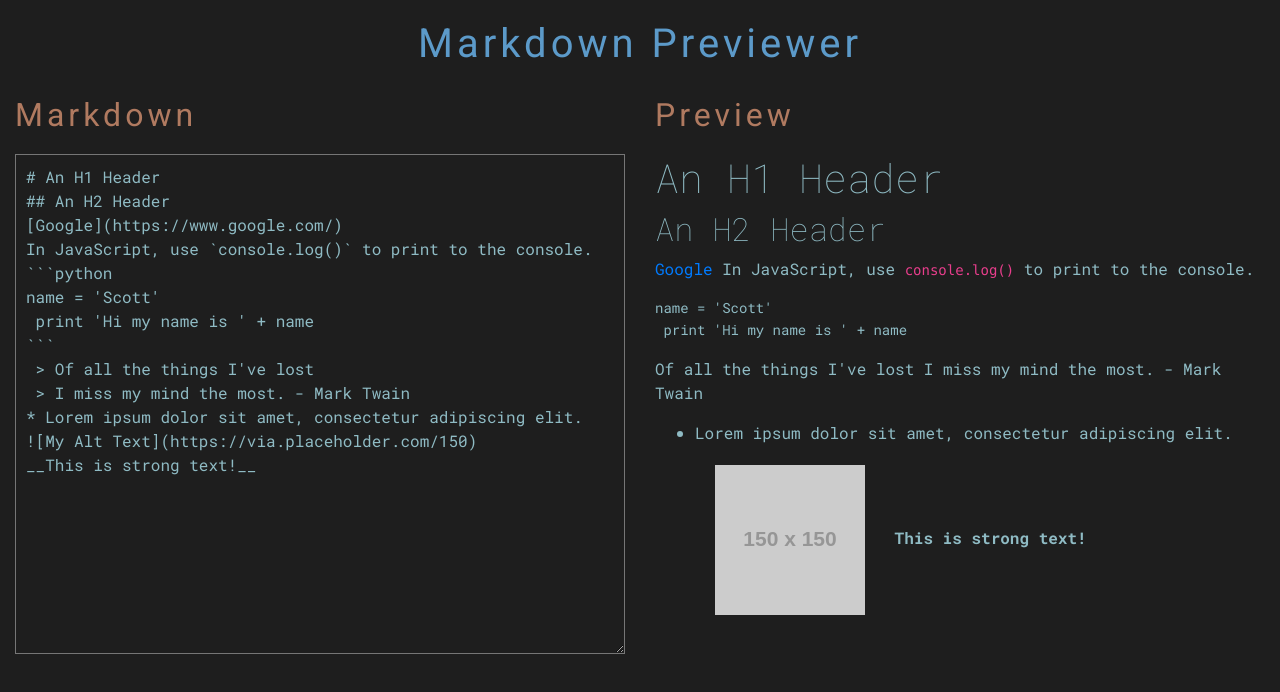
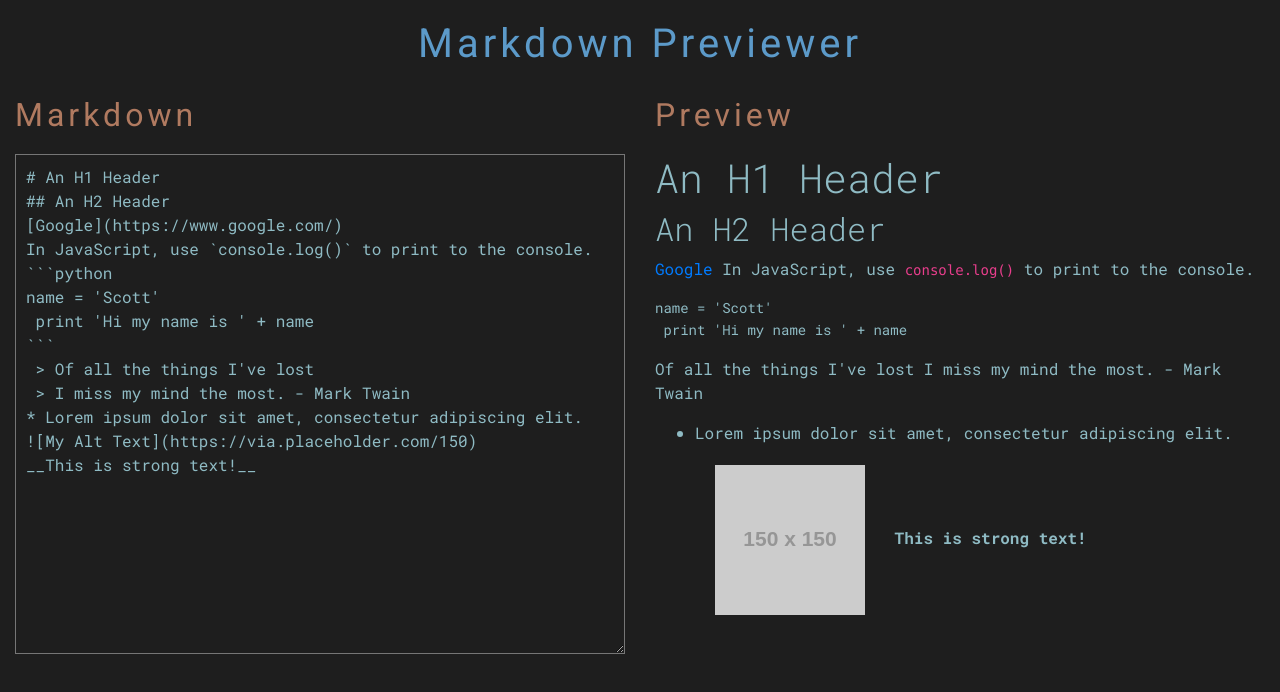
Before and after one commit to nthnmillar/pomodoro-react, a React (Create React App) app: page / in a window 1280 px wide. Shown: the top 692 px of the page. Built offline with nearby package versions, Linux system fonts and the light colour scheme.

Commit message:
Thickend h1,h2,h3,h4,h5 font

```diff
--- a/src/style.scss
+++ b/src/style.scss
@@ -24,7 +24,7 @@ body,textarea,pre code{
 
 
 h1,h2,h3,h4,h5{
- font-weight: 100;
+ font-weight: 300;
 }
 
 #mark-title{
```
